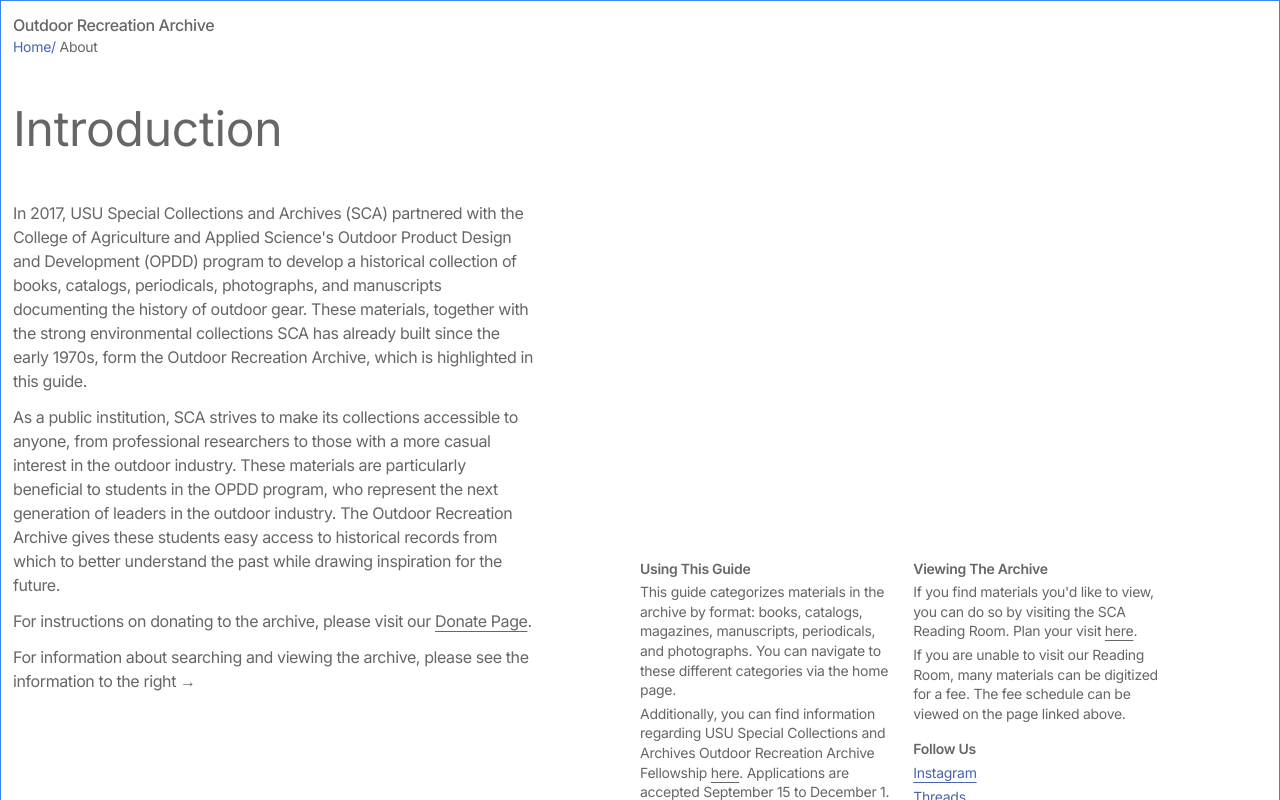
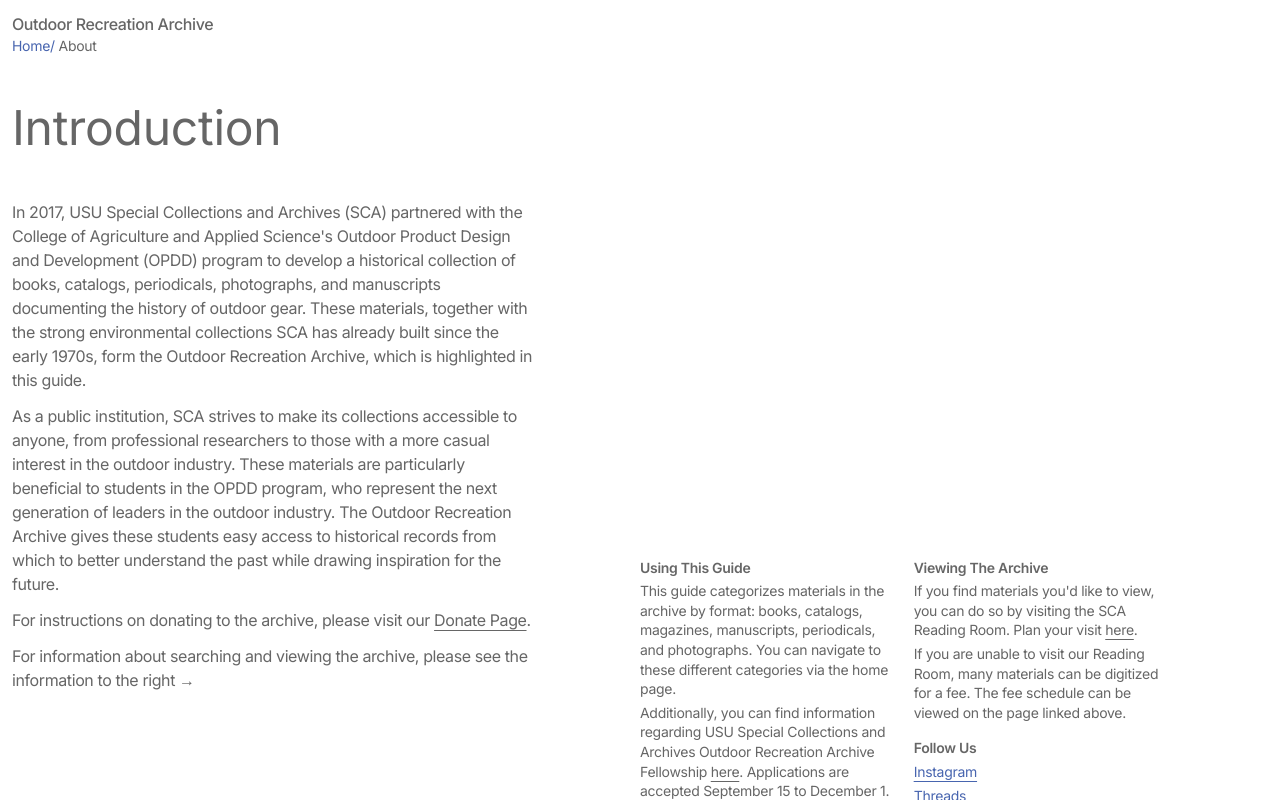
Before and after one commit to gabewolford/outdoor-recreation-archive, a Next.js app: page /about in a window 1280 px wide. Shown: the top 800 px of the page. Built offline with nearby package versions, Linux system fonts and the light colour scheme.

Commit message:
removed border

```diff
--- a/src/app/about/page.js
+++ b/src/app/about/page.js
@@ -54,7 +54,7 @@
   ];
 
   return (
-    <main className="p-3 grid grid-cols-4 lg:grid-cols-12 lg:grid-rows-6 border border-blue-500">
+    <main className="p-3 grid grid-cols-4 lg:grid-cols-12 lg:grid-rows-6">
       <section className="flex flex-col col-span-4 lg:col-span-5 lg:row-span-4 mb-12">
         <TheHeader title="Introduction" />
         <div className="flex flex-col gap-3">
```
